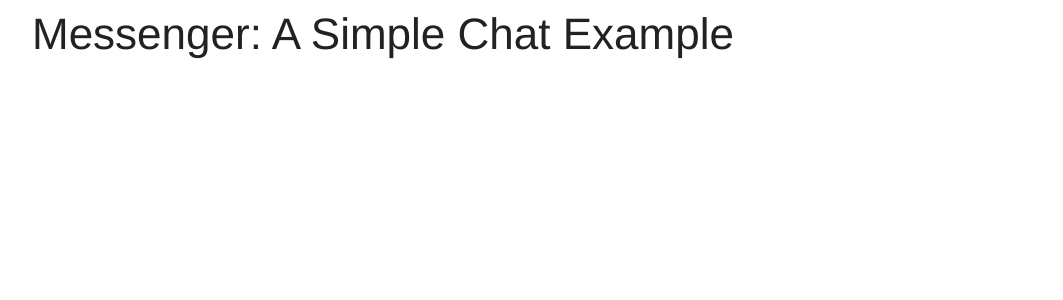
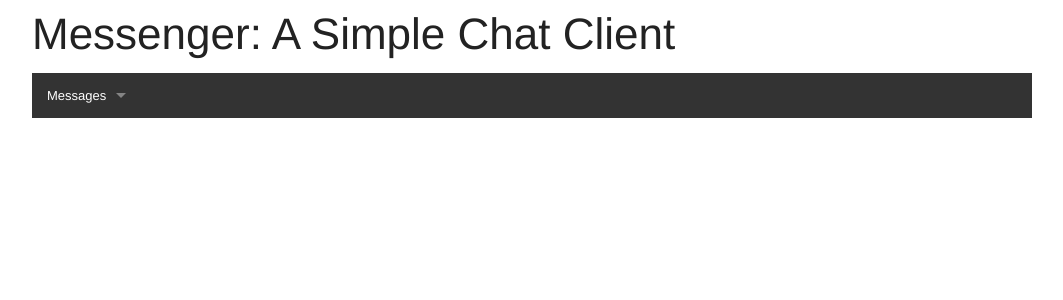
Before and after one commit to GuruLabsProjects/python-webrtc, a Django app: page / in a window 1280 px wide. Shown: the top 300 px of the page, without its empty margins (108-1171 px from the left). Run offline with Django 3.2, Linux system fonts and the light colour scheme.

Commit message:
Added stub navigation to chat appindex.

```diff
--- a/pyweb/chat/static/js/chat/chat.main.js
+++ b/pyweb/chat/static/js/chat/chat.main.js
@@ -1,2 +1,4 @@
 $(document).ready(function() {
+	// Initialize foundation and plugins
+	$(document).foundation();
 });
--- a/pyweb/chat/templates/index.html
+++ b/pyweb/chat/templates/index.html
@@ -1,7 +1,22 @@
 {% extends 'base.html' %}
 
 {% block header %}
-<h1>Messenger: A Simple Chat Example</h1>
+<h1>Messenger: A Simple Chat Client</h1>
+{% endblock %}
+
+{% block navigation %}
+<nav class='top-bar' data-topbar>
+<section class='top-bar-section'>
+<ul class="left">
+	<li class="has-dropdown">
+		<a href="#">Messages</a>
+		<ul class="dropdown">
+			<li><a href="#">Create a new convers</a></li>
+		</ul>
+	</li>
+</ul>
+</section>
+</nav>
 {% endblock %}
 
 {% block footer %}
```
